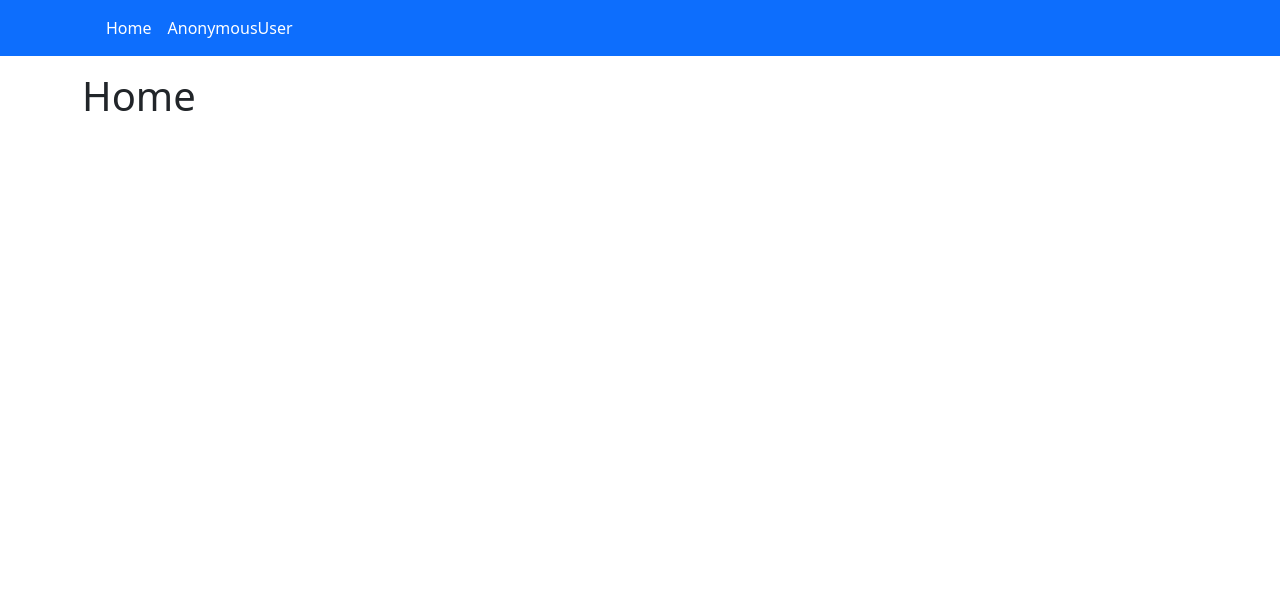
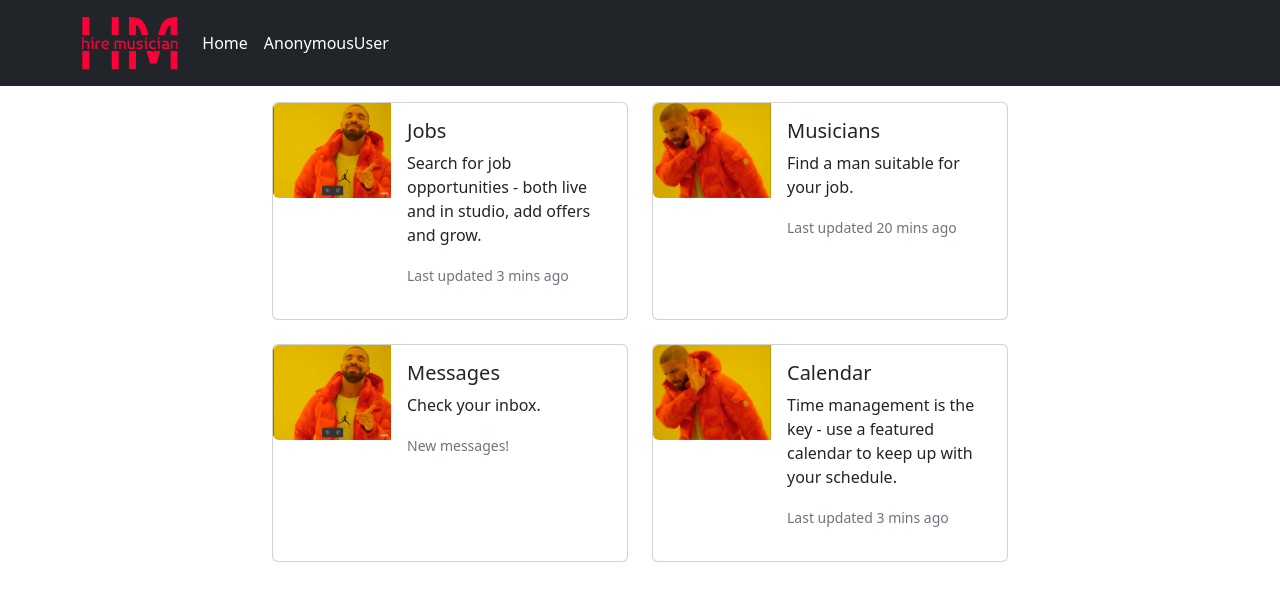
Before and after one commit to maciejpiszczek/hire-musician, a Django app: template backend_core/home/templates/home/home.html in a window 1280 px wide. Shown: the top 601 px of the page. Run offline with Django 4.2, Linux system fonts and the light colour scheme; the template is opened without the code that fills it, so the values that code supplies are empty; parts of the project's set-up code (start-up, migrations or seed data) failed here and were passed over; some libraries are stand-ins or nearby versions.

Commit message:
added basic dashboard on home page view

```diff
--- a/backend_core/home/templates/home/home.html
+++ b/backend_core/home/templates/home/home.html
@@ -1,5 +1,72 @@
 {% extends 'base.html' %}
 
+{% load static %}
+
 {% block container %}
-    <h1>Home</h1>
+    <div class="row row-cols-1 row-cols-md-2 g-4">
+        <div class="col-6">
+            <div class="card mb-3 h-100">
+                <div class="row g-0">
+                    <div class="col-md-4">
+                        <img src="{% static '/images/drake_yes.png' %}" class="img-fluid rounded-start" alt="...">
+                    </div>
+                    <div class="col-md-8">
+                        <div class="card-body">
+                            <h5 class="card-title">Jobs</h5>
+                            <p class="card-text">Search for job opportunities - both live and in studio, add offers and grow.</p>
+                            <p class="card-text"><small class="text-muted">Last updated 3 mins ago</small></p>
+                        </div>
+                    </div>
+                </div>
+            </div>
+        </div>
+        <div class="col-6">
+            <div class="card mb-3 h-100">
+                <div class="row g-0">
+                    <div class="col-md-4">
+                        <img src="{% static '/images/drake_no.png' %}" class="img-fluid rounded-start" alt="...">
+                    </div>
+                    <div class="col-md-8">
+                        <div class="card-body">
+                            <h5 class="card-title">Musicians</h5>
+                            <p class="card-text">Find a man suitable for your job.</p>
+                            <p class="card-text"><small class="text-muted">Last updated 20 mins ago</small></p>
+                        </div>
+                    </div>
+                </div>
+            </div>
+        </div>
+        <div class="col-6">
+            <div class="card mb-3 h-100">
+                <div class="row g-0">
+                    <div class="col-md-4">
+                        <img src="{% static '/images/drake_yes.png' %}" class="img-fluid rounded-start" alt="...">
+                    </div>
+                    <div class="col-md-8">
+                        <div class="card-body">
+                            <h5 class="card-title">Messages</h5>
+                            <p class="card-text">Check your inbox.</p>
+                            <p class="card-text"><small class="text-muted">New messages!</small></p>
+                        </div>
+                    </div>
+                </div>
+            </div>
+        </div>
+        <div class="col-6">
+            <div class="card mb-3 h-100">
+                <div class="row g-0">
+                    <div class="col-md-4">
+                        <img src="{% static '/images/drake_no.png' %}" class="img-fluid rounded-start" alt="...">
+                    </div>
+                    <div class="col-md-8">
+                        <div class="card-body">
+                            <h5 class="card-title">Calendar</h5>
+                            <p class="card-text">Time management is the key - use a featured calendar to keep up with your schedule.</p>
+                            <p class="card-text"><small class="text-muted">Last updated 3 mins ago</small></p>
+                        </div>
+                    </div>
+                </div>
+            </div>
+        </div>
+    </div>
 {% endblock container %}
--- /dev/null
+++ b/backend_core/static/styles/main.css
@@ -0,0 +1,3 @@
+.logo {
+    height: 60px;
+}
--- a/backend_core/templates/base.html
+++ b/backend_core/templates/base.html
@@ -10,6 +10,7 @@
 
     {% block styles %}
         <link rel="stylesheet" href="{% static 'styles/bootstrap.min.css' %}">
+        <link rel="stylesheet" href="{% static 'styles/main.css' %}">
     {% endblock styles %}
 
     {% block scripts %}
@@ -22,11 +23,14 @@
 
 <div class="container mt-3">
     <div class="row">
+        <div class="col-2">
+            {% block aside_left %}{% endblock %}
+        </div>
         <div class="col-8">
             {% block container %}{% endblock %}
         </div>
-        <div class="col-4">
-            {% block aside %}{% endblock %}
+        <div class="col-2">
+            {% block aside_right %}{% endblock %}
         </div>
     </div>
 </div>
--- a/backend_core/templates/partials/navbar.html
+++ b/backend_core/templates/partials/navbar.html
@@ -1,9 +1,9 @@
 {% load static %}
 
-<nav class="navbar navbar-expand-lg navbar-dark bg-primary">
+<nav class="navbar navbar-expand-lg navbar-dark bg-dark">
     <div class="container">
-        <a class="navbar-brand" href="">
-            <img src="" class="logo" alt="">
+        <a class="navbar-brand" href="/">
+            <img src="{% static '/images/logo_small.svg' %}" class="logo" alt="">
         </a>
         <button class="navbar-toggler" type="button" data-bs-toggle="collapse" data-bs-target="#navbarNav"
                 aria-controls="navbarNav" aria-expanded="false" aria-label="Toggle navigation">
```
Also changed, not shown: backend_core/static/images/drake_no.png (added), backend_core/static/images/drake_yes.png (added), backend_core/static/images/logo.svg (added), backend_core/static/images/logo_small.svg (added).
